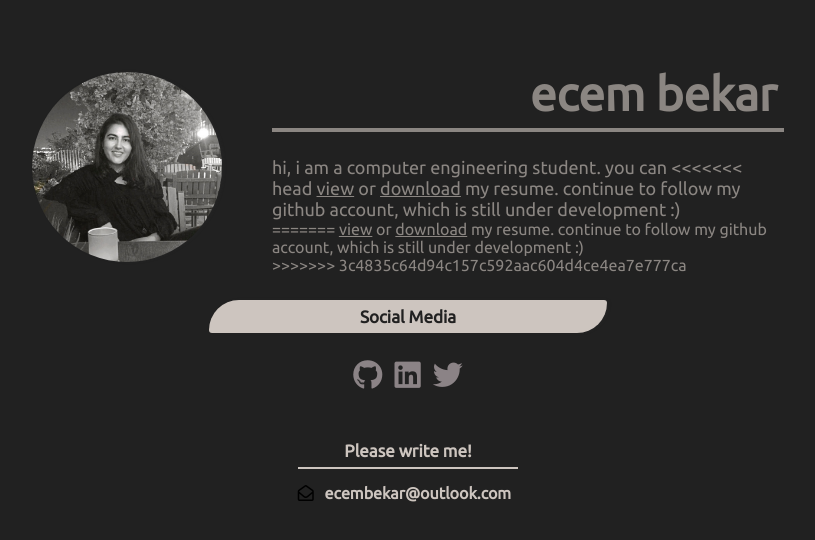
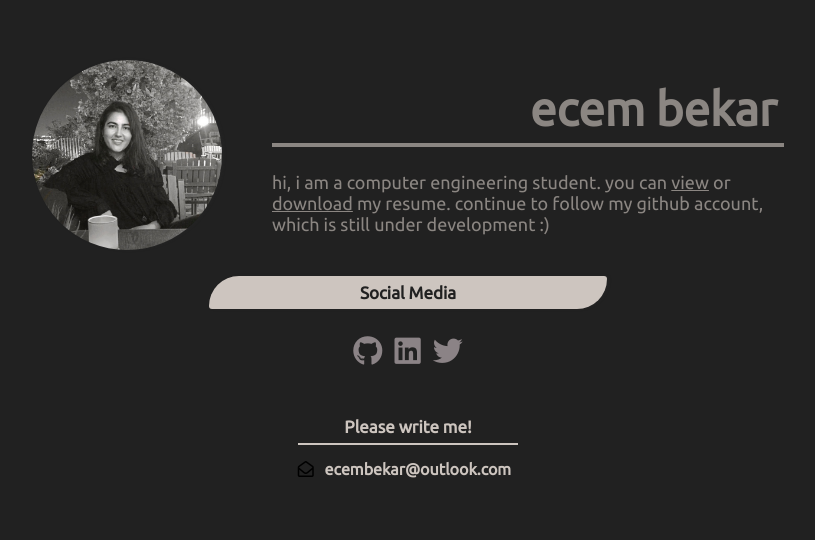
Before and after one commit to ecembekar/ecembekar.github.io, a plain HTML site: page index.html in a window 1280 px wide. Shown: the part 140-680 px from the top of the page, without its empty margins (232-1047 px from the left). Drawn offline with Linux system fonts and the light colour scheme.

Commit message:
CV document updated

```diff
--- a/index.html
+++ b/index.html
@@ -18,11 +18,8 @@
         <div class="portfolio-card-text">
             <h1>Ecem Bekar</h1>
             <p class="portfolio-card-text-about-me">hi, I am a computer engineering student. You can
-<<<<<<< HEAD
-                <a href="https://tr.linkedin.com/in/ecembekar" class="viewResume">view</a> or <a href="https://drive.google.com/file/d/13rf7z1RrRE7OlvAu_wDs-RZRkrwU3qqd/view?usp=sharing" download class="viewResume">download</a> my resume. Continue to follow my github account, which is still under development :)</p>
-=======
-                <a href="https://tr.linkedin.com/in/ecembekar" class="viewResume">view</a> or <a href="https://drive.google.com/file/d/1cQd6Djxy3W4NbOX-EULWBxXQYFDkyUve/view?usp=sharing" download class="viewResume">download</a> my resume. Continue to follow my github account, which is still under development :)</p>
->>>>>>> 3c4835c64d94c157c592aac604d4ce4ea7e777ca
+                <a href="https://tr.linkedin.com/in/ecembekar" class="viewResume">view</a> or
+                <a href="https://drive.google.com/file/d/13rf7z1RrRE7OlvAu_wDs-RZRkrwU3qqd/view?usp=sharing" download class="viewResume">download</a> my resume. Continue to follow my github account, which is still under development :)</p>
         </div>
     </div>
 
```
